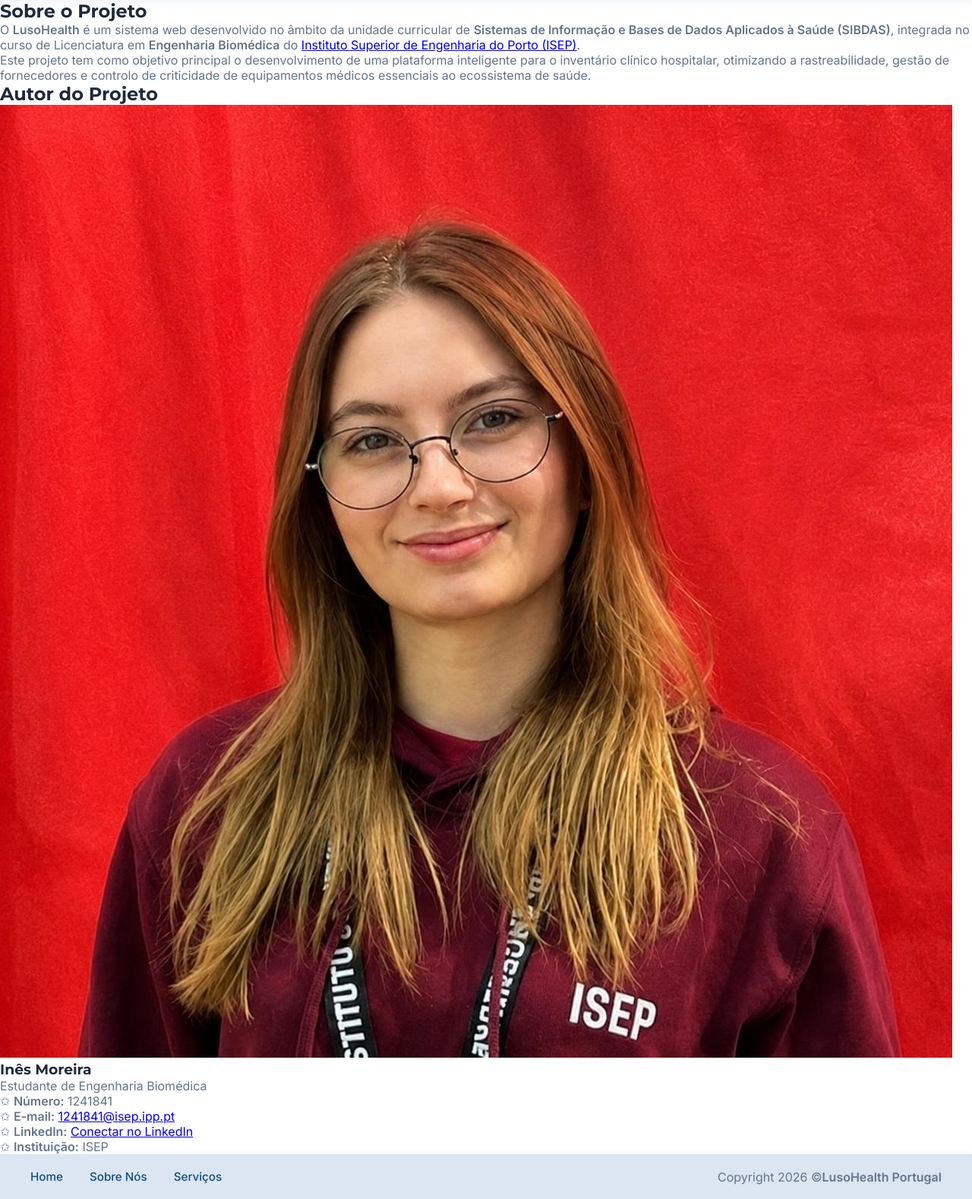
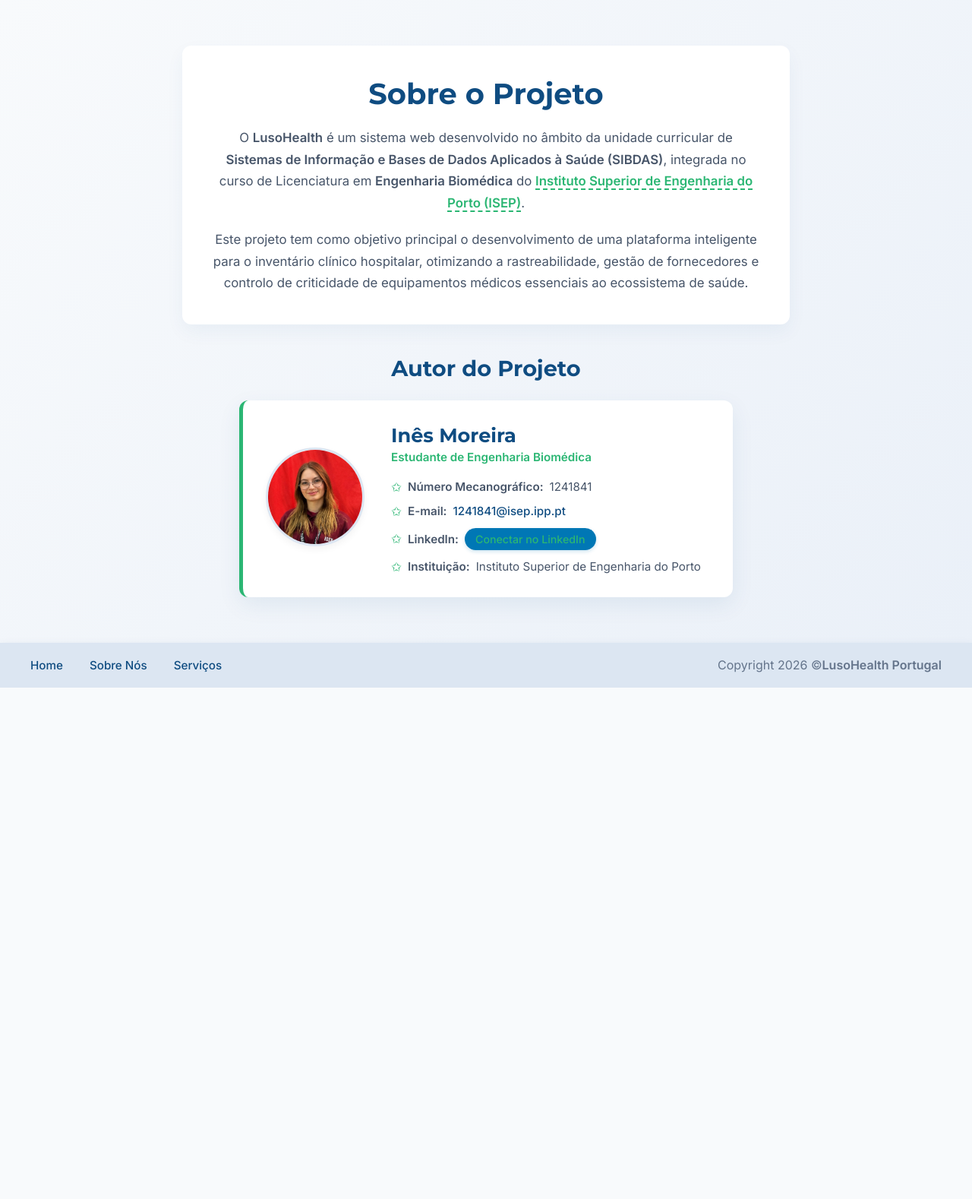
Before and after one commit to InesMoreira1241841/LusoHealth, a PHP site: page /public/sobre_nos.html in a window 1280 px wide. Shown: the part 66-1644 px from the top of the page at 76% size. After the commit the page ends 971 px from the top, so only its background shows below. Run offline with PHP 8.4, Linux system fonts and the light colour scheme.

Commit message:
Frontend: Página sobre_nos.html (com css)

```diff
--- a/assets/css/1241841.css
+++ b/assets/css/1241841.css
@@ -16,6 +16,15 @@ h1, h2, h3 {
 body {
     font-family: 'Inter', sans-serif;
     color: #64748B;}
+
+/* Configuração geral do bloco Main */
+main {
+    background: linear-gradient(135deg, #F8FAFC 0%, #EAF0F8 100%); /* Fundo suave em degradê */
+    padding: 60px 20px;
+    min-height: calc(100vh - 70px - 70px); /* Garante que ocupa o ecrã todo entre o topo e o rodapé */
+    display: flex;
+    justify-content: center;
+    align-items: center;}
 
 /* ---------------------------------------------------------------------------------------- */
 /*                                          NAVBAR                                          */
@@ -229,3 +238,143 @@ body {
 .contact-item span {font-size: 1.3em;}
 
 .contact-item p {font-size: 1em; color: #475569;}
+
+/* ---------------------------------------------------------------------------------------- */
+/* ---------------------------------------------------------------------------------------- */
+/*                            PÁGINA SOBRE NÓS (ESTILOS DA MAIN)                            */
+
+/* Container centralizado */
+.about-container {
+    max-width: 800px;
+    width: 100%;
+    margin: 0 auto;
+    display: flex;
+    flex-direction: column;
+    gap: 40px; /* Distância entre as duas secções */}
+
+/* --- SECÇÃO: CONTEXTO ACADÉMICO --- */
+.academic-context {
+    background-color: #ffffff;
+    padding: 40px;
+    border-radius: 12px;
+    box-shadow: 0 10px 25px rgba(15, 76, 129, 0.05); /* Sombra muito leve */
+    text-align: center;}
+
+.academic-context h1 {
+    font-size: 2.4em;
+    color: #0F4C81;
+    margin-bottom: 20px;}
+
+.academic-context p {
+    font-size: 1.05em;
+    line-height: 1.7;
+    color: #475569;
+    margin-bottom: 20px;}
+
+.academic-context p:last-child {margin-bottom: 0; /* Remove a margem do último parágrafo */}
+
+/* Link especial para o ISEP */
+.isep-link {
+    color: #2BB673;
+    text-decoration: none;
+    font-weight: 600;
+    border-bottom: 2px dashed #2BB673; /* Linha tracejada estilizada */
+    transition: all 0.2s ease;}
+
+.isep-link:hover {
+    color: #0F4C81;
+    border-bottom-style: solid;
+    background-color: rgba(43, 182, 115, 0.05);}
+
+/* --- SECÇÃO: AUTOR DO PROJETO --- */
+.author-section h2 {
+    font-size: 1.8em;
+    color: #0F4C81;
+    text-align: center;
+    margin-bottom: 25px;}
+
+/* Design do Cartão de Perfil */
+.profile-card {
+    background-color: #ffffff;
+    border-radius: 12px;
+    box-shadow: 0 10px 30px rgba(15, 76, 129, 0.08);
+    padding: 30px;
+    display: flex;
+    align-items: center;
+    gap: 35px;
+    max-width: 650px;
+    margin: 0 auto;
+    border-left: 5px solid #2BB673; /* Linha de destaque verde da tua marca */}
+
+/* Foto de Perfil */
+.profile-avatar {flex-shrink: 0; /*Impede que a foto seja esmagada ou deformada quando
+    o ecrã encolhe. Garante que ela mantém sempre o seu tamanho redondo original. */}
+
+.profile-avatar img {
+    width: 130px;
+    height: 130px;
+    border-radius: 50%; /* Foto redonda */
+    object-fit: cover;  /* Não deixa a imagem distorcer */
+    border: 3px solid #DCE6F2;
+    box-shadow: 0 4px 10px rgba(0, 0, 0, 0.05);}
+
+/* Bloco de informações do cartão */
+.profile-info {flex-grow: 1;}
+
+.profile-info h3 {
+    font-size: 1.6em;
+    color: #0F4C81;
+    margin-bottom: 4px;}
+
+.profile-role {
+    font-size: 0.95em;
+    color: #2BB673;
+    font-weight: 600;
+    margin-bottom: 20px;}
+
+/* Linhas de detalhes (Número, Email, etc) */
+.profile-details {
+    display: flex;
+    flex-direction: column;
+    gap: 12px;}
+
+.detail-line {
+    font-size: 0.95em;
+    color: #475569;
+    display: flex;
+    align-items: center;
+    gap: 8px;}
+
+/* Estilização dos ícones (as estrelinhas) */
+.detail-line span {
+    color: #2BB673;
+    font-size: 1.1em;}
+
+.detail-line a {
+    color: #0F4C81;
+    text-decoration: none;
+    font-weight: 500;}
+
+.detail-line a:hover {
+    color: #2BB673;
+    text-decoration: underline;}
+
+/* --- BOTÃO LINKEDIN --- */
+.btn-linkedin {
+    display: inline-flex;
+    align-items: center;
+    justify-content: center;
+    background-color: #0077B5; /* Azul oficial do LinkedIn */
+    color: #ffffff !important; /* Força o texto a ser branco */
+    text-decoration: none !important;
+    font-weight: 600;
+    font-size: 0.85em;
+    padding: 6px 14px;
+    border-radius: 20px;
+    transition: all 0.2s ease;
+    box-shadow: 0 2px 5px rgba(0, 119, 181, 0.2);}
+
+.btn-linkedin:hover {
+    background-color: #004182; /* Azul mais escuro no hover */
+    transform: translateY(-1px);
+    box-shadow: 0 4px 10px rgba(0, 119, 181, 0.3);}
--- a/public/sobre_nos.html
+++ b/public/sobre_nos.html
@@ -92,7 +92,7 @@
 
                         <div class="profile-details">
                             <div class="detail-line">
-                                <span>✩</span> <strong>Número:</strong> 1241841
+                                <span>✩</span> <strong>Número Mecanográfico:</strong> 1241841
                             </div>
                             <div class="detail-line">
                                 <span>✩</span> <strong>E-mail:</strong>
@@ -104,7 +104,8 @@
                                 target="_blank" class="btn-linkedin"> <span>Conectar no LinkedIn</span></a>
                             </div>
                             <div class="detail-line">
-                                <span>✩</span> <strong>Instituição:</strong> ISEP
+                                <span>✩</span> <strong>Instituição:</strong> Instituto Superior de
+                                Engenharia do Porto
                             </div>
                         </div>
                     </div>
```
